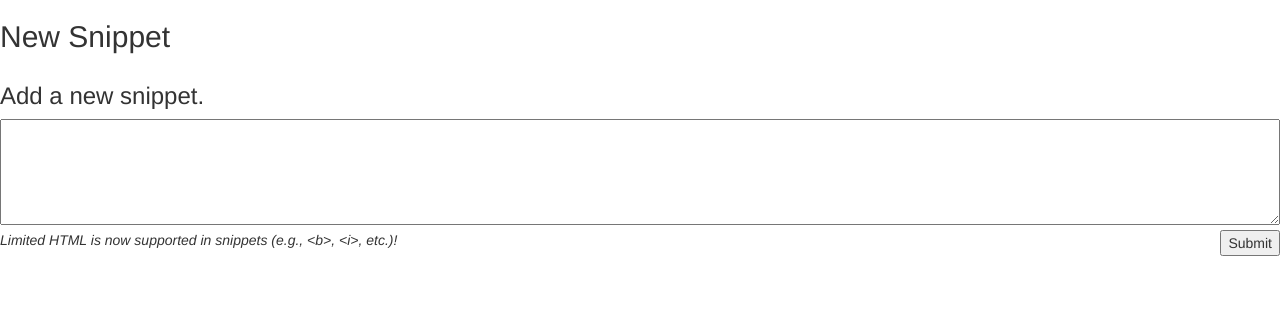
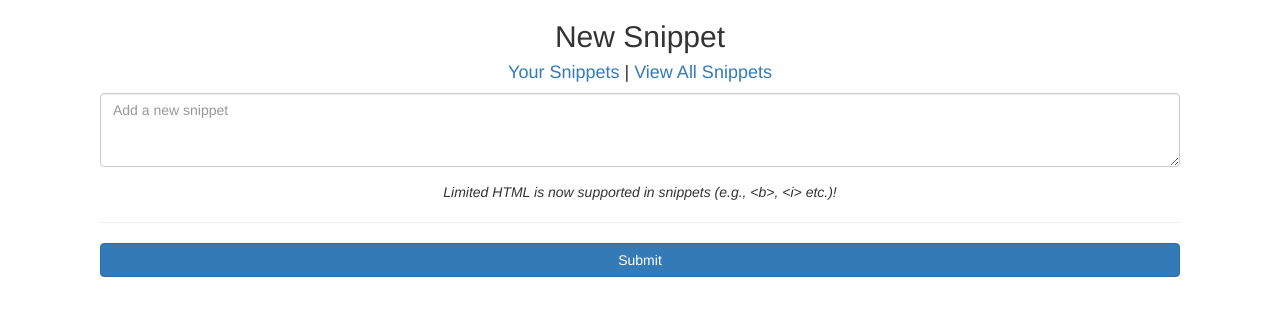
Before and after one commit to zcabwhy/Website-Security, a PHP site: page /newsnippet.php in a window 1280 px wide. Shown: the part 51-367 px from the top of the page. Run offline with PHP 8.4, Linux system fonts and the light colour scheme; the visitor is signed in with stand-in values (Sample User, id 1).

Commit message:
Finished snippets

```diff
--- a/newsnippet.php
+++ b/newsnippet.php
@@ -34,26 +34,20 @@
       </div>
     </div>
   </nav>
-<h2>New Snippet</h2>
-<h3>Add a new snippet.</h3>
-
-<div style='width:600'>
-<form method="get" action="addsnippettodb.php">
-<textarea name='snippet' rows='5' style='width:100%'></textarea>
-<br>
-<table summary='' style='width:100%'>
-<tr>
-<td align='left' valign='top'>
-  <i>Limited HTML is now supported in snippets (e.g., &lt;b&gt;, &lt;i&gt;,
-  etc.)!</i>
-</td>
-<td align='right' valign='top'>
-  <input type='submit' value='Submit'>
-</td>
-</tr>
-</table>
-</form>
-</div>
+  <div class="container">
+    <div class="container-fluid text-center">
+      <h2>New Snippet</h2>
+      <h4><a href='snippets.php'>Your Snippets</a> | <a href='allsnippets.php'>View All Snippets </a></h4>
+      <div class="col-md-12">
+        <form method="get" action="addsnippettodb.php">
+          <div class="form-group">
+            <textarea name='snippet' class="form-control" id="exampleTextarea" rows="3" placeholder='Add a new snippet'></textarea>
+          </div>
+          <i>Limited HTML is now supported in snippets (e.g., &lt;b&gt;, &lt;i&gt; etc.)!</i><hr>
+          <input type="submit" class="btn btn-block btn-primary">
+        </form>
+      </div>
+    </div>
+  </div>
 </body>
-
 </html>
--- a/userdetails.php
+++ b/userdetails.php
@@ -30,6 +30,7 @@
     </div>
   </nav>
   <div class="container">
+    <h2><center><?php echo $_GET['linkname'] ?></center></h2>
     <div class="col-md-6 col-md-offset-3">
       <table class="table">
         <thead>
```
